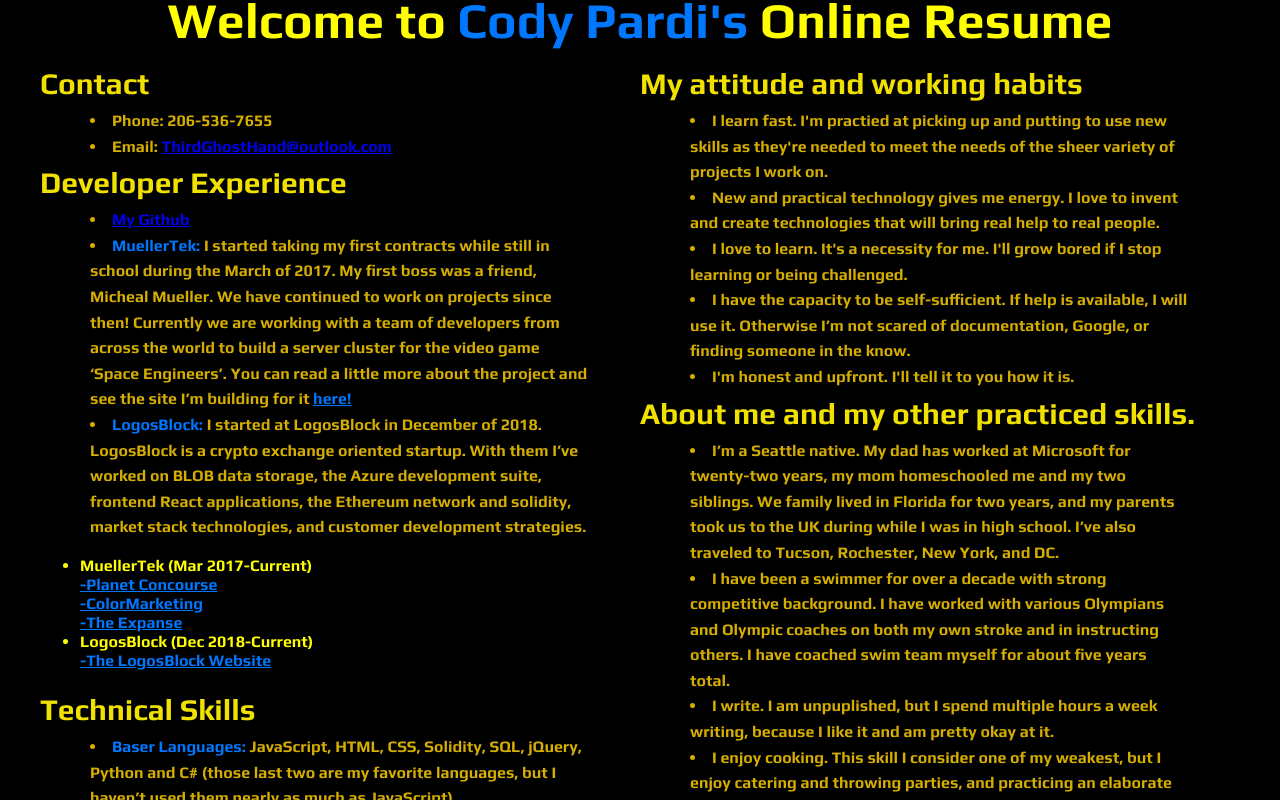
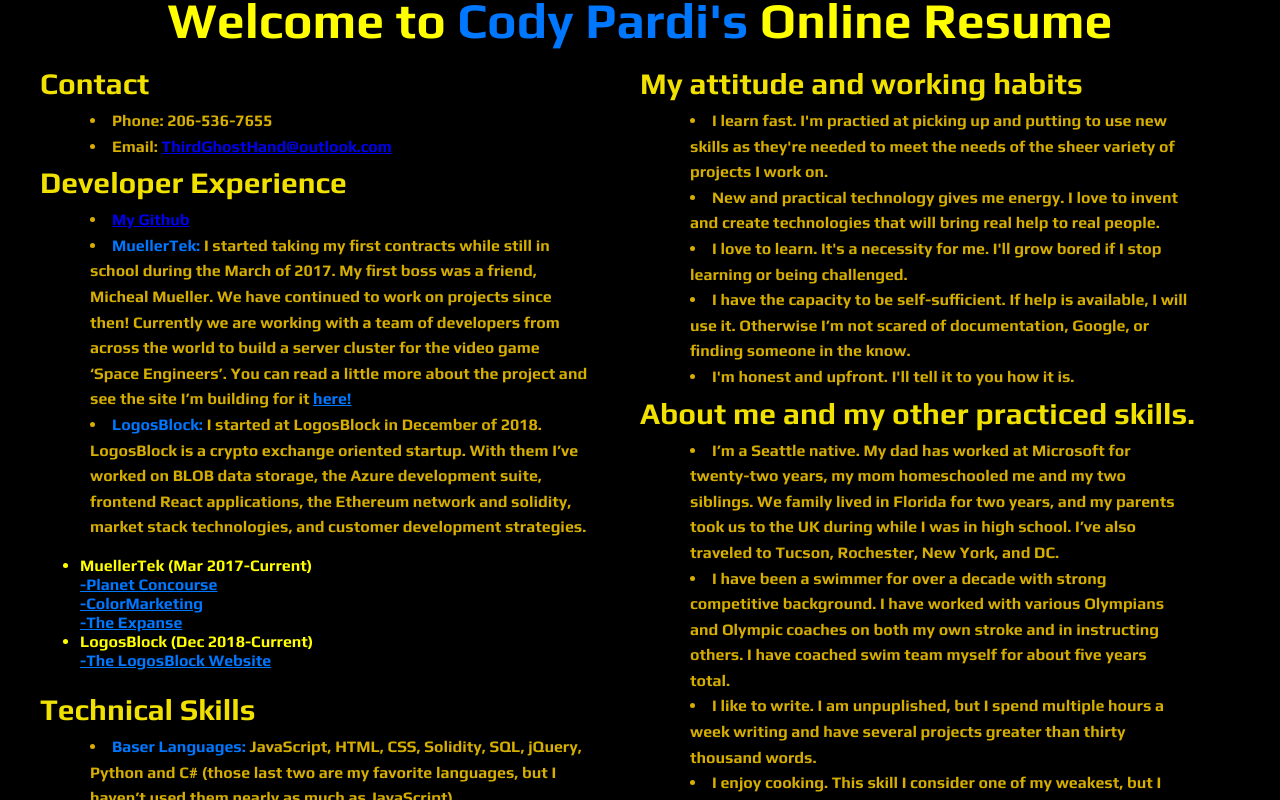
Before and after one commit to ThirdGhostHand/MiniPholio, a React (Create React App) app: page / in a window 1280 px wide. Built offline with nearby package versions, Linux system fonts and the light colour scheme.

Commit message:
updated launguage

```diff
--- a/src/components/Landing.js
+++ b/src/components/Landing.js
@@ -121,7 +121,7 @@
           <li className="text">
             I have the capacity to be self-sufficient. If help is available, I
             will use it. Otherwise I’m not scared of documentation, Google, or
-            finding someone in the know.{" "}
+            finding someone in the know.
           </li>
           <li className="text">
             I'm honest and upfront. I'll tell it to you how it is.
@@ -143,8 +143,9 @@
             team myself for about five years total.
           </li>
           <li className="text">
-            I write. I am unpuplished, but I spend multiple hours a week
-            writing, because I like it and am pretty okay at it.
+            I like to write. I am unpuplished, but I spend multiple hours a week
+            writing and have several projects greater than thirty thousand
+            words.
           </li>
           <li className="text">
             I enjoy cooking. This skill I consider one of my weakest, but I
```
